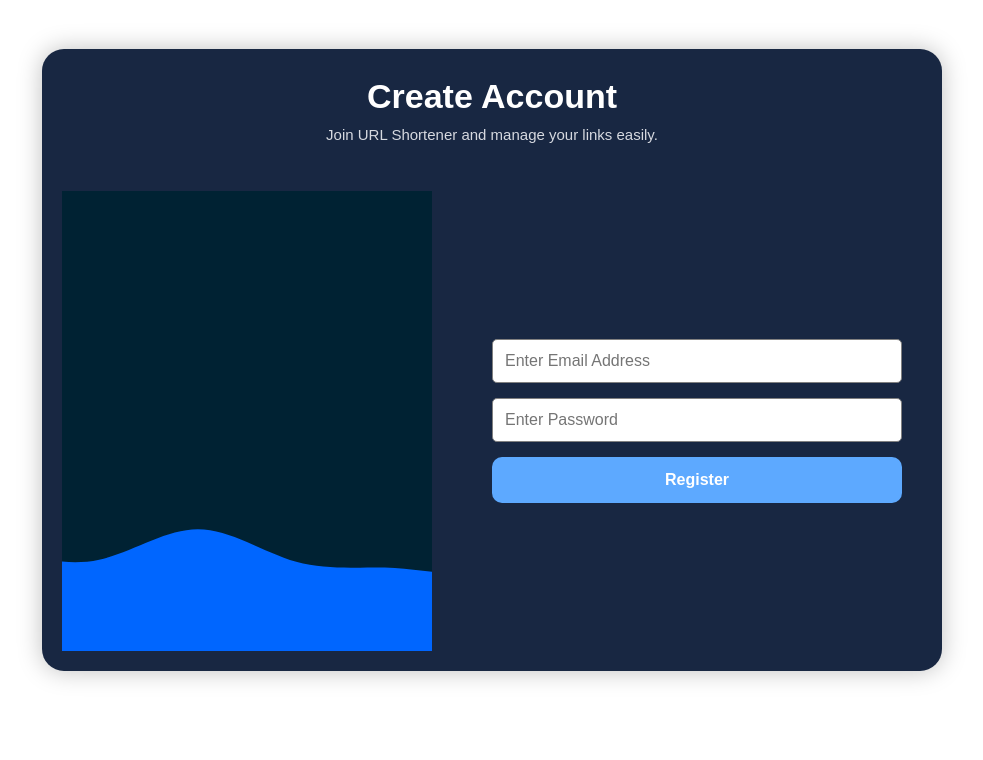
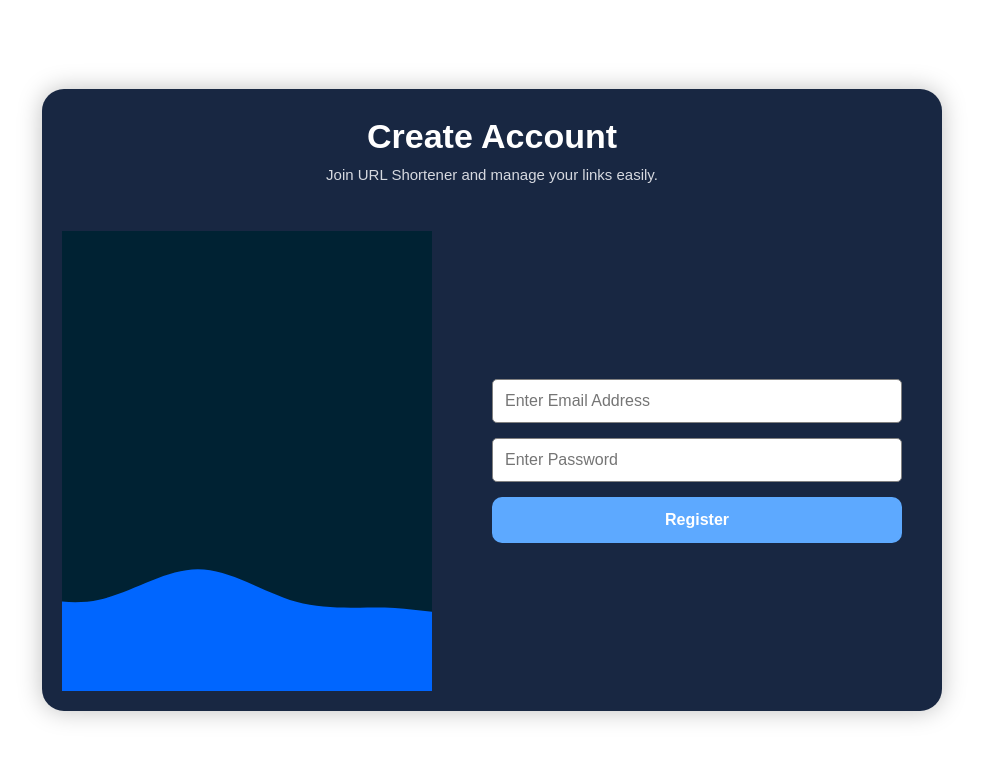
Before and after one commit to Vaibhav6780/Url-Shortner, a React (Vite) app: page /register in a window 1280 px wide. Shown: the top 760 px of the page, without its empty margins (148-1131 px from the left). Built offline with nearby package versions, Linux system fonts and the light colour scheme; no server answers.

Commit message:
UI Improvment

```diff
--- a/src/pages/Login/Login.css
+++ b/src/pages/Login/Login.css
@@ -1,5 +1,5 @@
 .hero{
-   min-height:calc(100vh - 80px);
+   min-height:100vh;
     display:flex;
     justify-content:center;
     align-items:center;
--- a/src/pages/Register/Register.css
+++ b/src/pages/Register/Register.css
@@ -10,7 +10,7 @@ body{
 
 .register-hero{
 
-    min-height: calc(100vh - 80px);
+    min-height:100vh;
 
     display: flex;
     justify-content: center;
```
